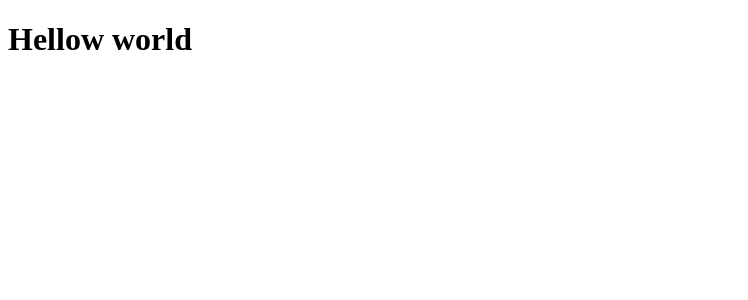
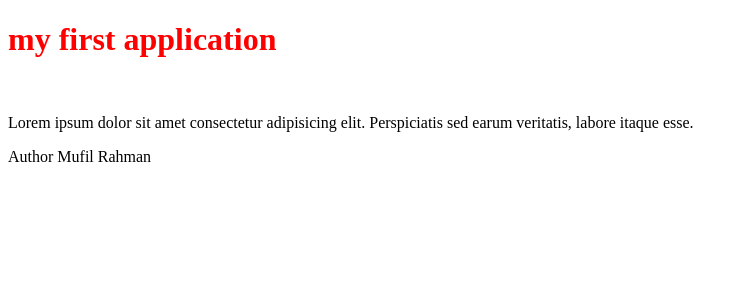
Before and after one commit to rahmanizum/React-journey--Broto, a React (Create React App) app: page / in a window 1280 px wide. Shown: the top 300 px of the page, without its empty margins (0-748 px from the left). Built offline with nearby package versions, Linux system fonts and the light colour scheme.

Commit message:
first styling use of variables

```diff
--- a/src/App.js
+++ b/src/App.js
@@ -2,8 +2,14 @@
 
 
 function App() {
+  let author = "Mufil Rahman"
   return (
-<h1>Hellow world</h1>
+  <div>
+    <h1 style = {{color:'red'}}>my first application</h1>
+    <br/>
+    <p>Lorem ipsum dolor sit amet consectetur adipisicing elit. Perspiciatis sed earum veritatis, labore itaque esse.</p>
+    <p>Author <span>{author}</span></p>
+  </div>
   );
 }
 
```
